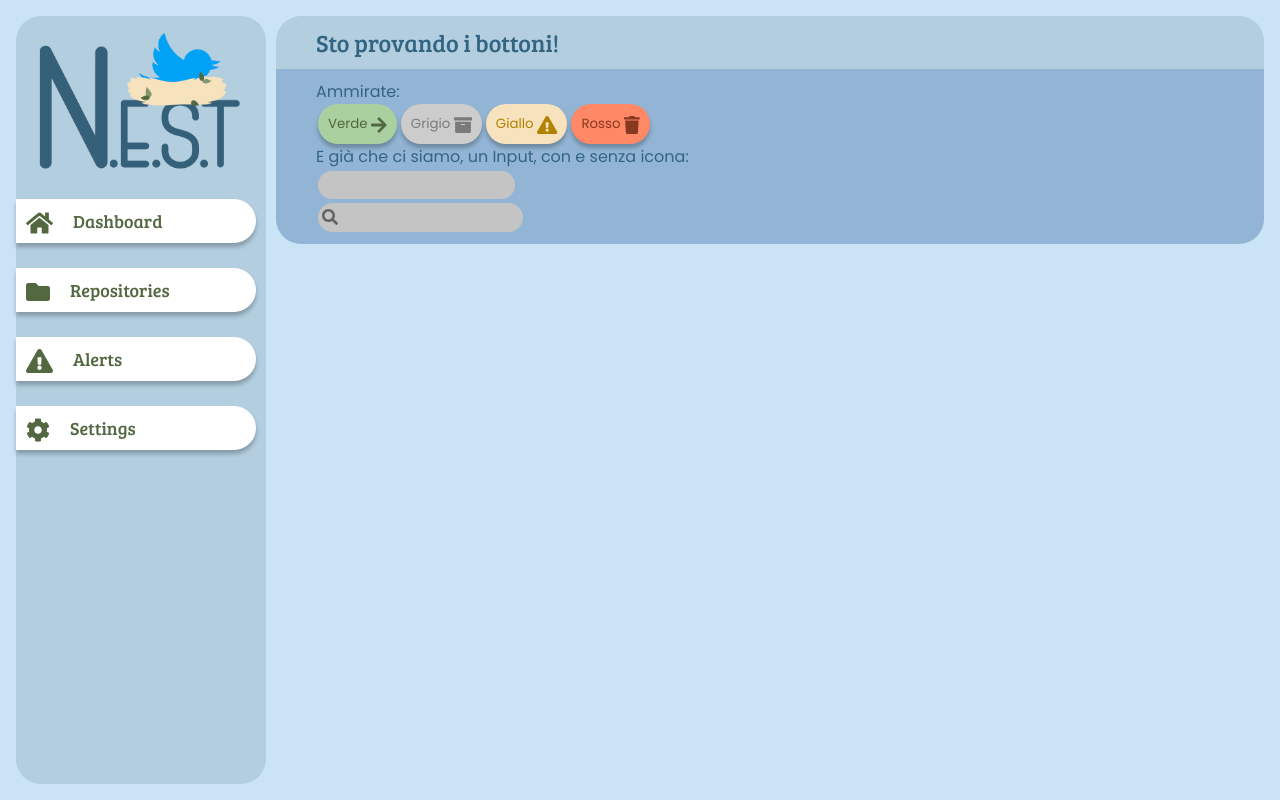
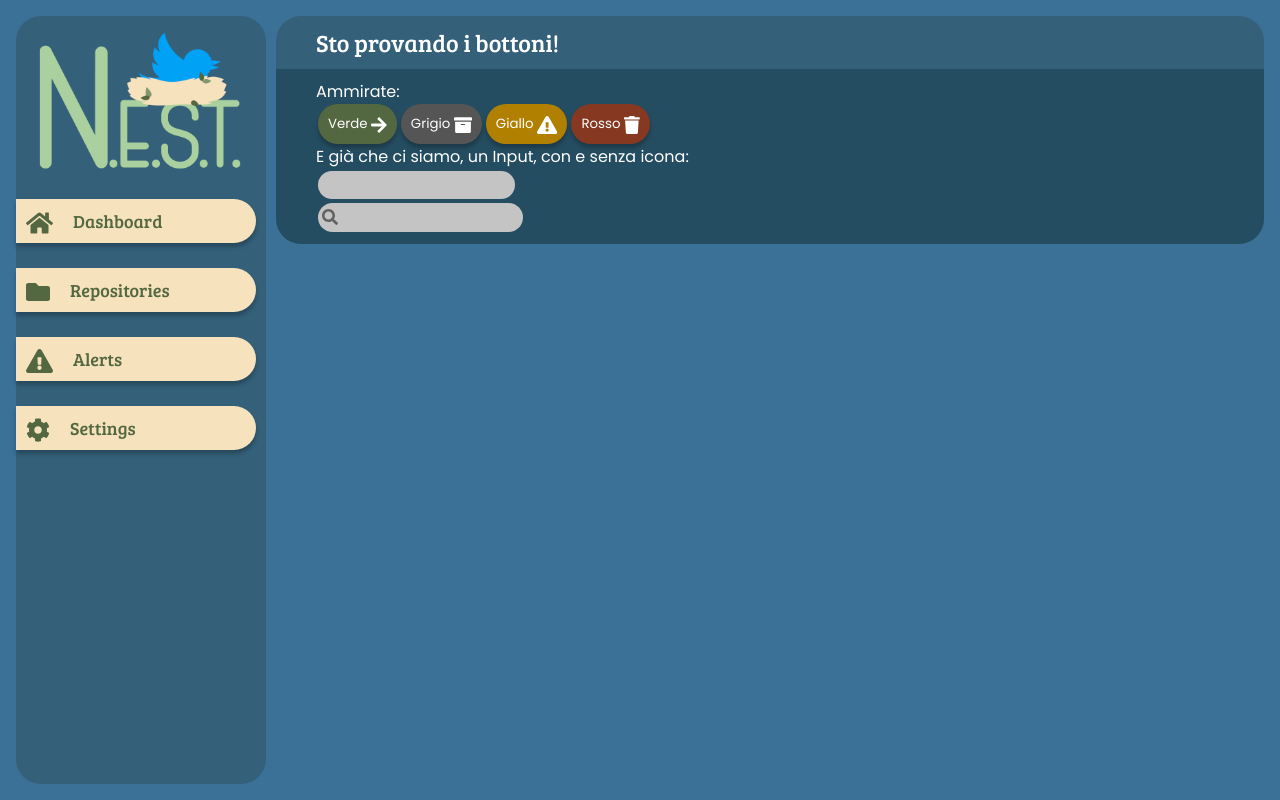
Before and after one commit to pds-nest/2021-g2-nest, a React (Create React App) app in the folder code/frontend/: page / in a window 1280 px wide. Built offline with nearby package versions, Linux system fonts and the light colour scheme.

Commit message:
🔧 Switch default theme

```diff
--- a/code/frontend/src/App.js
+++ b/code/frontend/src/App.js
@@ -11,7 +11,7 @@ import ContextTheme from "./contexts/ContextTheme"
 
 
 export default function App() {
-    const [theme, ] = useState("ThemeLight");
+    const [theme, ] = useState("ThemeDark");
 
     return (
         <ContextTheme.Provider value={theme}>
```
